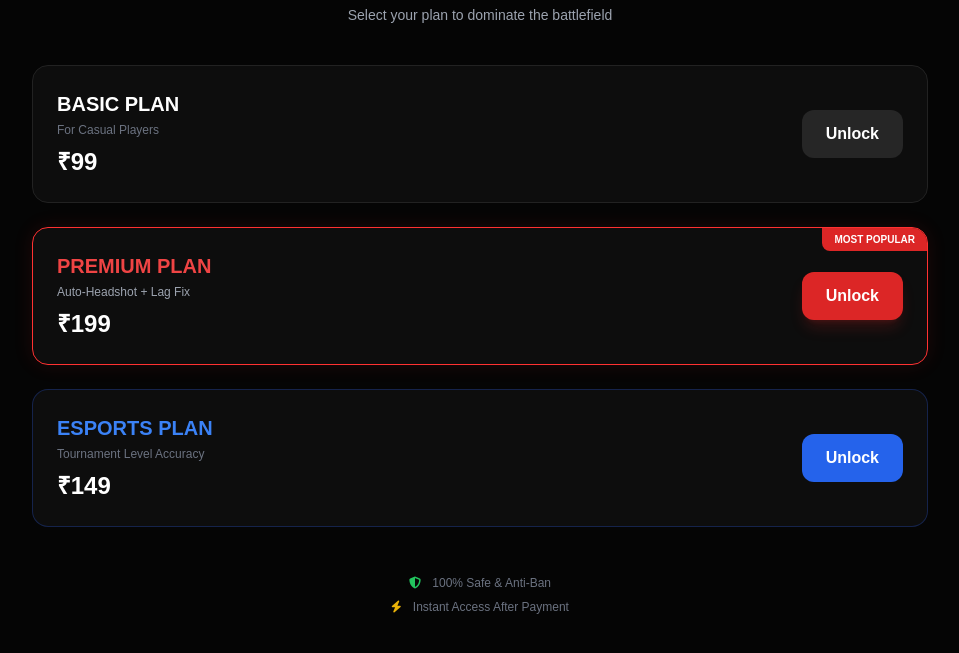
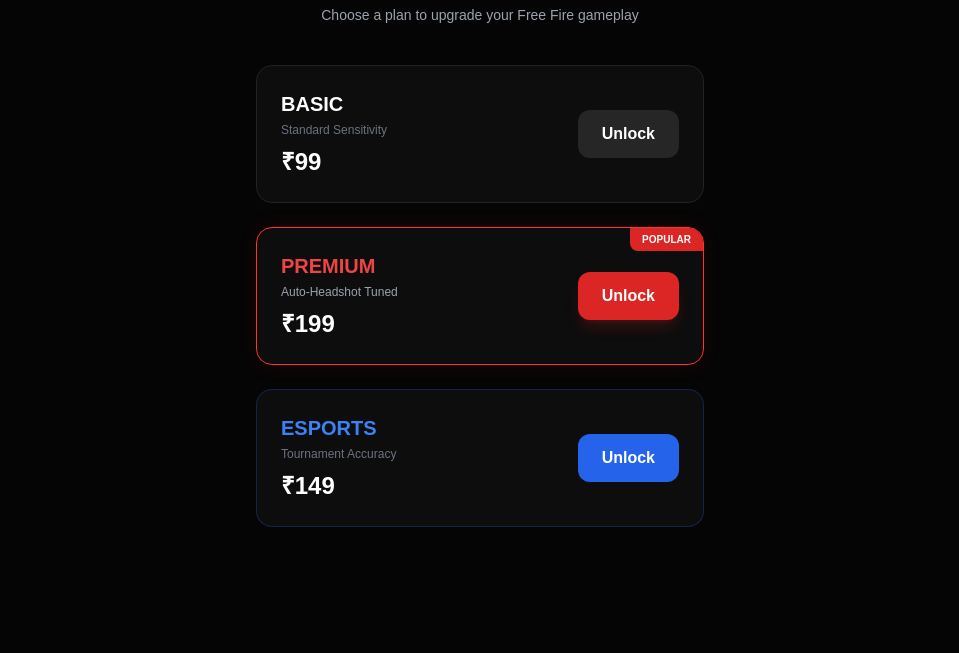
Before and after one commit to dassumit058-droid/sewashixsensi, a plain HTML site: page index.html in a window 1280 px wide. Shown: the part 83-736 px from the top of the page, without its empty margins (160-1119 px from the left). Drawn offline with nearby package versions, Linux system fonts and the light colour scheme.

Commit message:
Update index.html

```diff
--- a/index.html
+++ b/index.html
@@ -13,81 +13,69 @@
         .plan-card:hover { border-color: #ff3131; transform: translateY(-5px); }
         .premium-border { border: 1px solid #ff3131; box-shadow: 0 0 20px rgba(255, 49, 49, 0.1); }
         .glow-text { text-shadow: 0 0 10px rgba(255, 49, 49, 0.5); }
-
-        /* Modal Style for QR */
         #qrModal { display: none; position: fixed; inset: 0; background: rgba(0,0,0,0.9); z-index: 100; align-items: center; justify-content: center; padding: 20px; }
     </style>
 </head>
-<body class="p-4 md:p-10">
+<body class="p-4 md:p-10 flex flex-col items-center">
 
     <div class="text-center mb-10">
         <h1 class="text-4xl font-extrabold tracking-tighter glow-text uppercase">SEWASHI<span class="text-red-500">x</span>SENSI</h1>
-        <p class="text-gray-400 text-sm mt-2">Select your plan to dominate the battlefield</p>
+        <p class="text-gray-400 text-sm mt-2">Choose a plan to upgrade your Free Fire gameplay</p>
     </div>
 
-    <div class="grid grid-cols-1 gap-6 max-w-4xl mx-auto">
-
+    <div class="grid grid-cols-1 gap-6 w-full max-w-md">
         <div class="plan-card p-6 rounded-2xl flex justify-between items-center">
             <div>
-                <h3 class="text-xl font-bold uppercase">Basic Plan</h3>
-                <p class="text-gray-500 text-xs mt-1">For Casual Players</p>
-                <div class="text-2xl font-bold mt-2 text-white">₹99</div>
+                <h3 class="text-xl font-bold uppercase">Basic</h3>
+                <p class="text-gray-500 text-xs mt-1">Standard Sensitivity</p>
+                <div class="text-2xl font-bold mt-2">₹99</div>
             </div>
-            <button onclick="openQR()" class="bg-white/10 hover:bg-white/20 text-white px-6 py-3 rounded-xl font-bold transition">Unlock</button>
+            <button onclick="openQR('99')" class="bg-white/10 hover:bg-white/20 px-6 py-3 rounded-xl font-bold transition">Unlock</button>
         </div>
 
         <div class="plan-card premium-border p-6 rounded-2xl flex justify-between items-center relative">
-            <div class="absolute top-0 right-0 bg-red-600 text-[10px] px-3 py-1 font-bold uppercase rounded-bl-lg">Most Popular</div>
+            <div class="absolute top-0 right-0 bg-red-600 text-[10px] px-3 py-1 font-bold uppercase rounded-bl-lg">Popular</div>
             <div>
-                <h3 class="text-xl font-bold uppercase text-red-500">Premium Plan</h3>
-                <p class="text-gray-400 text-xs mt-1">Auto-Headshot + Lag Fix</p>
+                <h3 class="text-xl font-bold uppercase text-red-500">Premium</h3>
+                <p class="text-gray-400 text-xs mt-1">Auto-Headshot Tuned</p>
                 <div class="text-2xl font-bold mt-2">₹199</div>
             </div>
-            <button onclick="openQR()" class="bg-red-600 hover:bg-red-700 text-white px-6 py-3 rounded-xl font-bold shadow-lg shadow-red-600/20 transition">Unlock</button>
+            <button onclick="openQR('199')" class="bg-red-600 hover:bg-red-700 px-6 py-3 rounded-xl font-bold shadow-lg shadow-red-600/20 transition">Unlock</button>
         </div>
 
         <div class="plan-card p-6 rounded-2xl flex justify-between items-center border-blue-900/50">
             <div>
-                <h3 class="text-xl font-bold uppercase text-blue-500">Esports Plan</h3>
-                <p class="text-gray-500 text-xs mt-1">Tournament Level Accuracy</p>
+                <h3 class="text-xl font-bold uppercase text-blue-500">Esports</h3>
+                <p class="text-gray-500 text-xs mt-1">Tournament Accuracy</p>
                 <div class="text-2xl font-bold mt-2">₹149</div>
             </div>
-            <button onclick="openQR()" class="bg-blue-600 hover:bg-blue-700 text-white px-6 py-3 rounded-xl font-bold transition">Unlock</button>
+            <button onclick="openQR('149')" class="bg-blue-600 hover:bg-blue-700 px-6 py-3 rounded-xl font-bold transition">Unlock</button>
         </div>
-
-    </div>
-
-    <div class="mt-12 text-center text-gray-500 text-xs space-y-2">
-        <p><i class="fas fa-shield-alt text-green-500 mr-2"></i> 100% Safe & Anti-Ban</p>
-        <p><i class="fas fa-bolt text-yellow-500 mr-2"></i> Instant Access After Payment</p>
     </div>
 
     <div id="qrModal">
         <div class="glass max-w-sm w-full p-8 text-center relative">
             <button onclick="closeQR()" class="absolute top-4 right-4 text-gray-500 hover:text-white text-xl">&times;</button>
-            <h2 class="text-xl font-bold mb-4">Scan to Pay</h2>
-            <p class="text-gray-400 text-xs mb-6">Pay the plan amount and send screenshot to WhatsApp</p>
+            <h2 class="text-xl font-bold mb-4 uppercase">Scan & Pay</h2>
+            <p class="text-gray-400 text-xs mb-6">Pay and send screenshot to WhatsApp</p>
 
-            <img src="qr.png" alt="UPI QR Code" class="w-full rounded-xl border-4 border-white mb-6">
+            <img src="qr.png.jpg" alt="Payment QR" class="w-full rounded-xl border-4 border-white mb-6">
 
-            <p class="text-red-500 font-bold text-sm">Amount: Enter Plan Price</p>
-            <a href="https://wa.me/91XXXXXXXXXX" class="block mt-6 text-xs text-blue-400 underline italic">Already paid? Click here to send screenshot</a>
+            <p id="amountText" class="text-red-500 font-bold text-lg mb-4"></p>
+            <a href="https://wa.me/916291622842" class="block bg-green-600 hover:bg-green-700 text-white py-3 rounded-xl font-bold text-sm transition">
+                <i class="fab fa-whatsapp mr-2"></i> Send Screenshot
+            </a>
         </div>
     </div>
 
     <script>
-        function openQR() {
+        function openQR(price) {
+            document.getElementById('amountText').innerText = "Amount: ₹" + price;
             document.getElementById('qrModal').style.display = 'flex';
         }
         function closeQR() {
             document.getElementById('qrModal').style.display = 'none';
         }
-        // Close modal when clicking outside
-        window.onclick = function(event) {
-            if (event.target == document.getElementById('qrModal')) {
-                closeQR();
-            }
-        }
     </script>
 
 </body>
```
